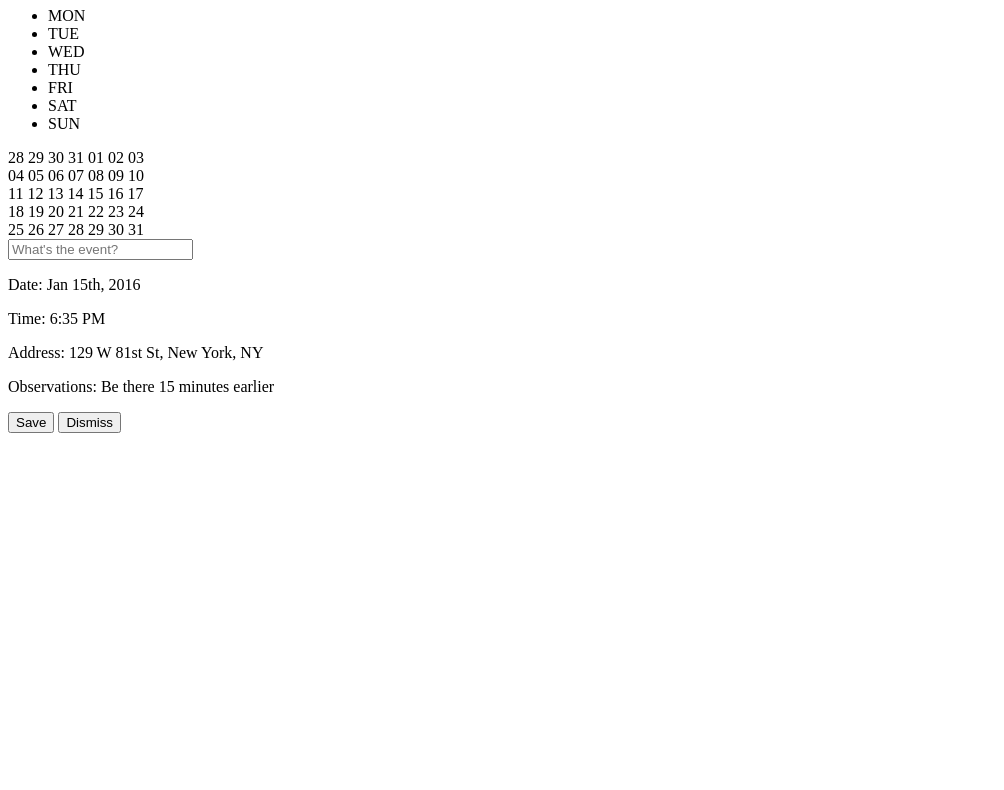
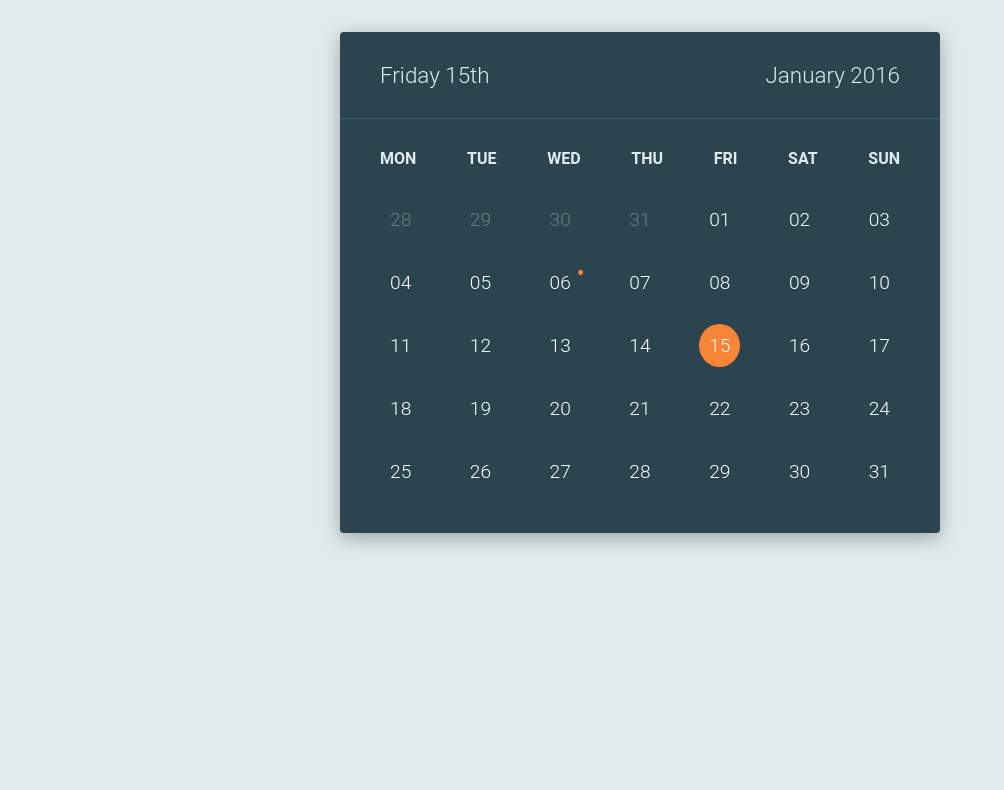
Before and after one commit to abigailmtz/abigailmtz.github.io, a plain HTML site: page calendar.html in a window 1280 px wide. Shown: the part 118-908 px from the top of the page, without its empty margins (0-1004 px from the left). Before the commit the page ends 800 px from the top, so only its background shows below. Drawn offline with Linux system fonts and the light colour scheme.

Commit message:
Update calendar.html

```diff
--- a/calendar.html
+++ b/calendar.html
@@ -1,6 +1,7 @@
   <!-- inspired by http://colorhunt.co/c/8184 and
     https://dribbble.com/shots/2407357-Calendar%60 -->
-
+<link rel="stylesheet" type="text/css" href="styles.css">
+<script type="text/javascript" src="cale.js"></script>
     <div class="container">
       <div class="calendar">
         <div class="front">
```
